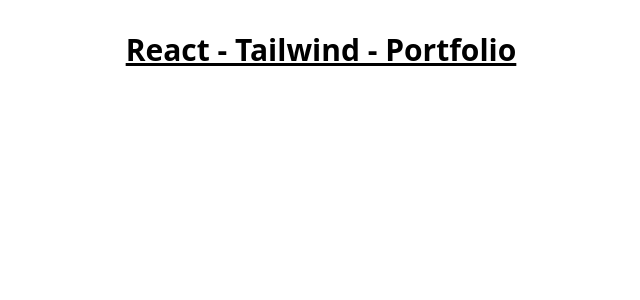
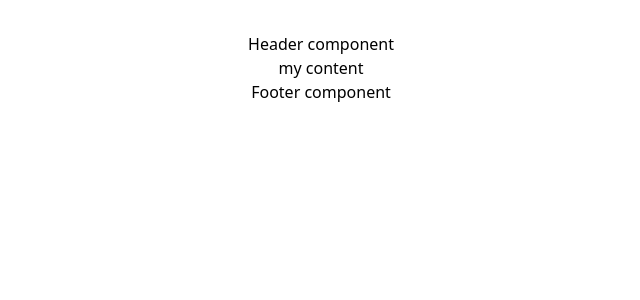
Before and after one commit to marcin-5/portfolio, a React (Vite) app: page / in a window 1280 px wide. Shown: the top 300 px of the page, without its empty margins (319-959 px from the left). Built offline with nearby package versions, Linux system fonts and the light colour scheme.

Commit message:
add basic layout

```diff
--- a/src/App.jsx
+++ b/src/App.jsx
@@ -1,12 +1,12 @@
-import { useState } from "react";
 import "./App.css";
+import Layout from "./components/Layout";
 
 function App() {
-  const [count, setCount] = useState(0);
-
   return (
-    <div>
-      <h1 className="text-3xl font-bold underline">React - Tailwind - Portfolio</h1>
+    <div className="App">
+      <Layout>
+        <h1>my content</h1>
+      </Layout>
     </div>
   );
 }
--- /dev/null
+++ b/src/components/Footer.jsx
@@ -0,0 +1,7 @@
+export default function Footer() {
+  return (
+    <div>
+      <h1>Footer component</h1>
+    </div>
+  );
+}
--- /dev/null
+++ b/src/components/Header.jsx
@@ -0,0 +1,7 @@
+export default function Header() {
+  return (
+    <div>
+      <h1>Header component</h1>
+    </div>
+  );
+}
--- /dev/null
+++ b/src/components/Layout.jsx
@@ -0,0 +1,16 @@
+import Footer from "./Footer";
+import Header from "./Header";
+
+function Layout({ children }) {
+  return (
+    <div>
+      <Header />
+
+      <div className="content">{children}</div>
+
+      <Footer />
+    </div>
+  );
+}
+
+export default Layout;
```
